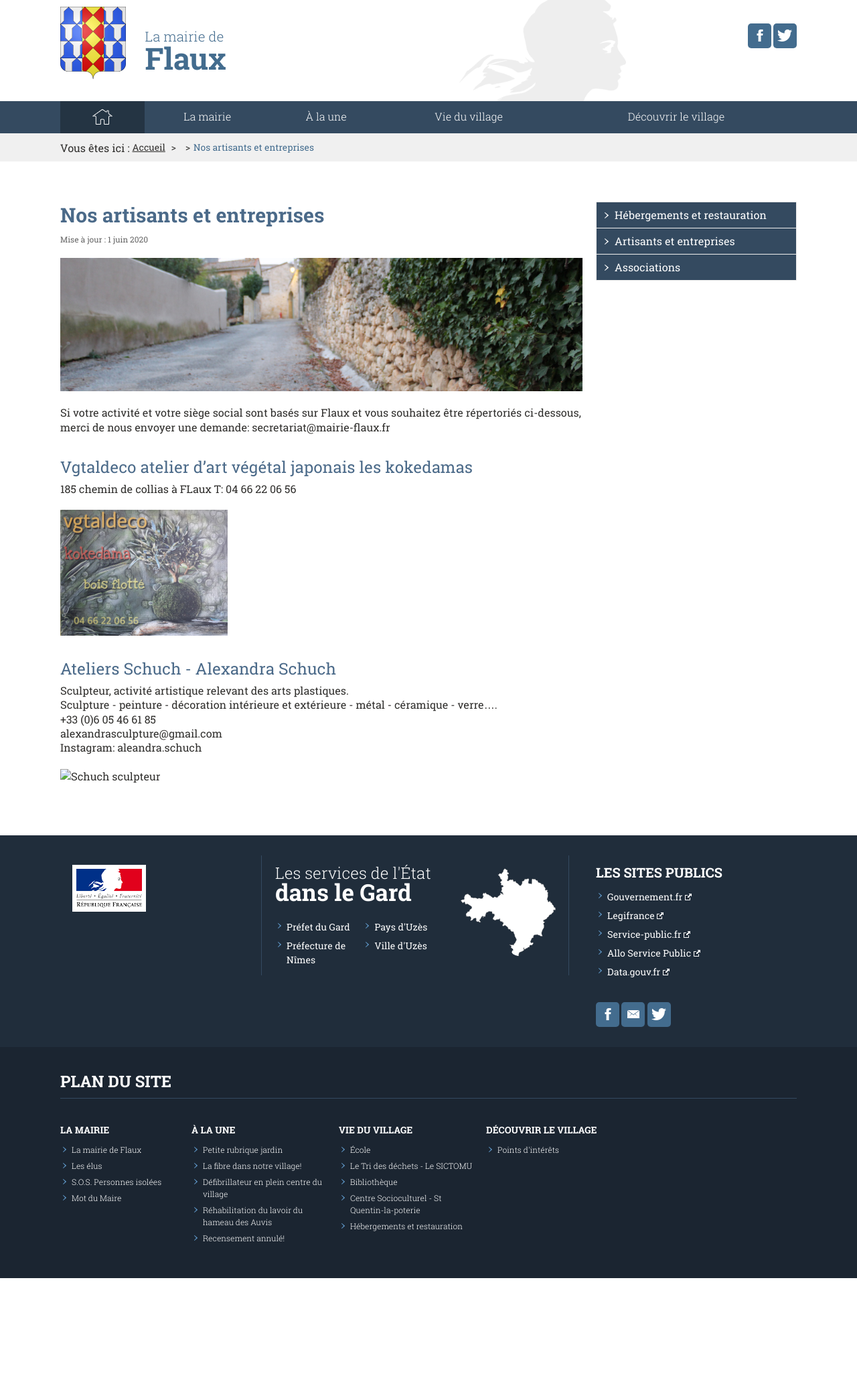
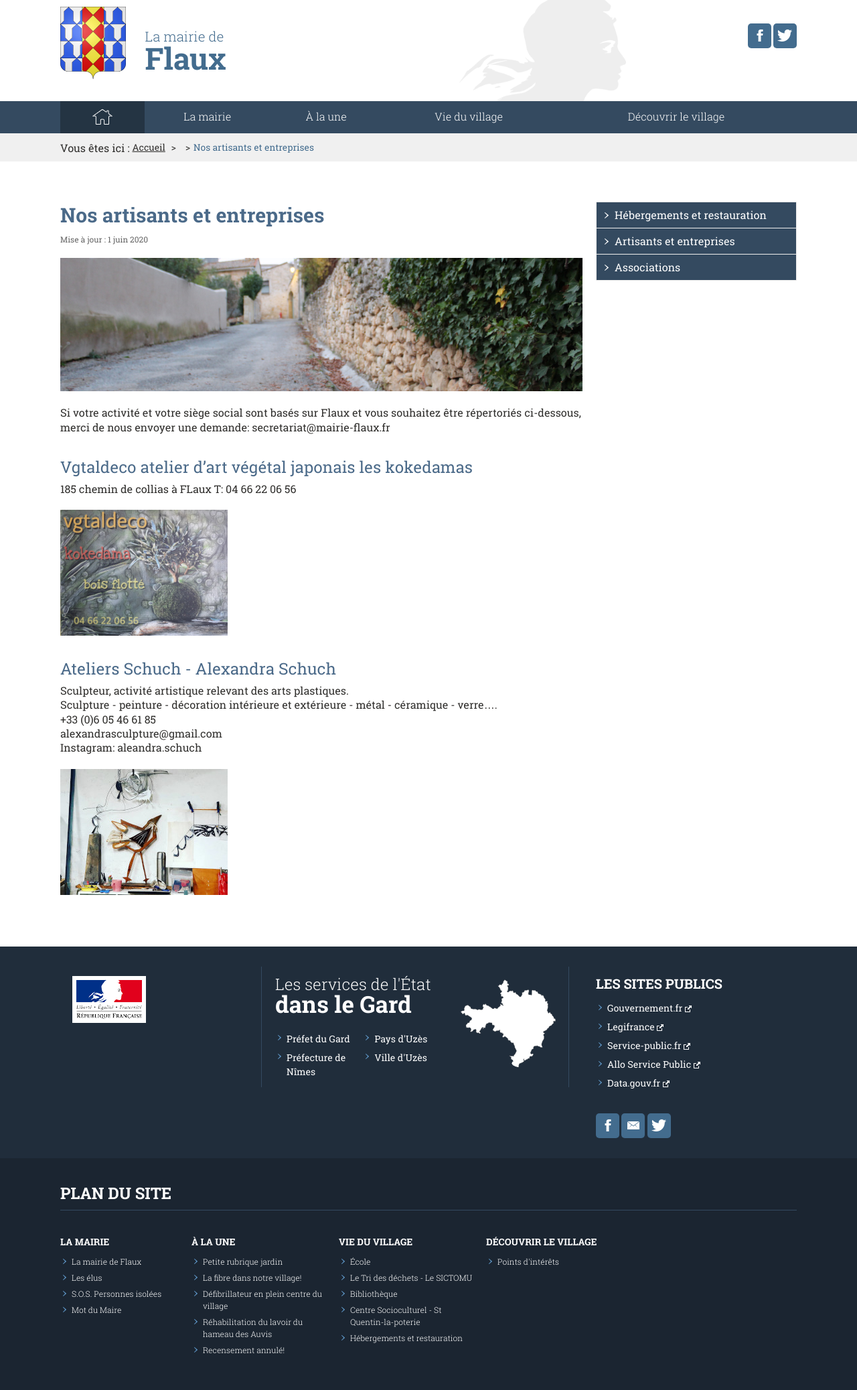
Before and after one commit to Flaux-Village/flaux-village.github.io, a Jekyll site: the page built from artisants.md, in a window 1280 px wide. Shown: the whole page at 67% size. Built offline with Jekyll 4.4.1, drawn with Linux system fonts in a browser that asks for light colours; before the commit the page ends 1908 px from its top, so only the background shows below that.

Commit message:
Update artisants.md

```diff
--- a/artisants.md
+++ b/artisants.md
@@ -34,4 +34,4 @@ Sculpture - peinture - décoration intérieure et extérieure - métal - cérami
 alexandrasculpture@gmail.com <br>
 Instagram: aleandra.schuch <br>
 
-![Schuch sculpteur](assets/images/alexschuch.jpg){:class="img-responsive"}
+![Schuch sculpteur](assets/illustrations/alexschuch.jpg){:class="img-responsive"}
```
